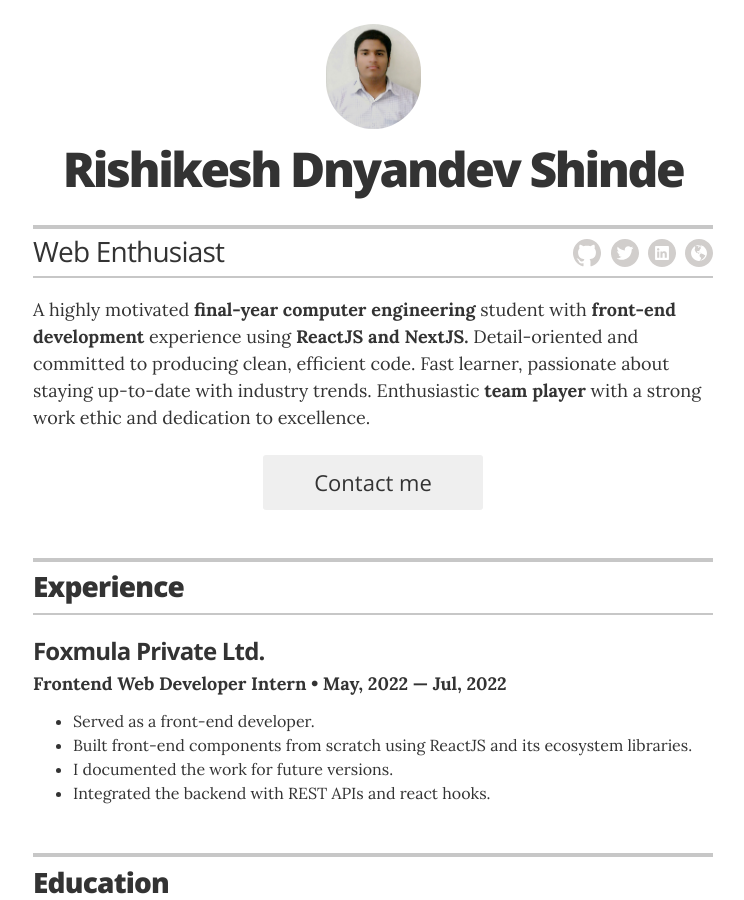
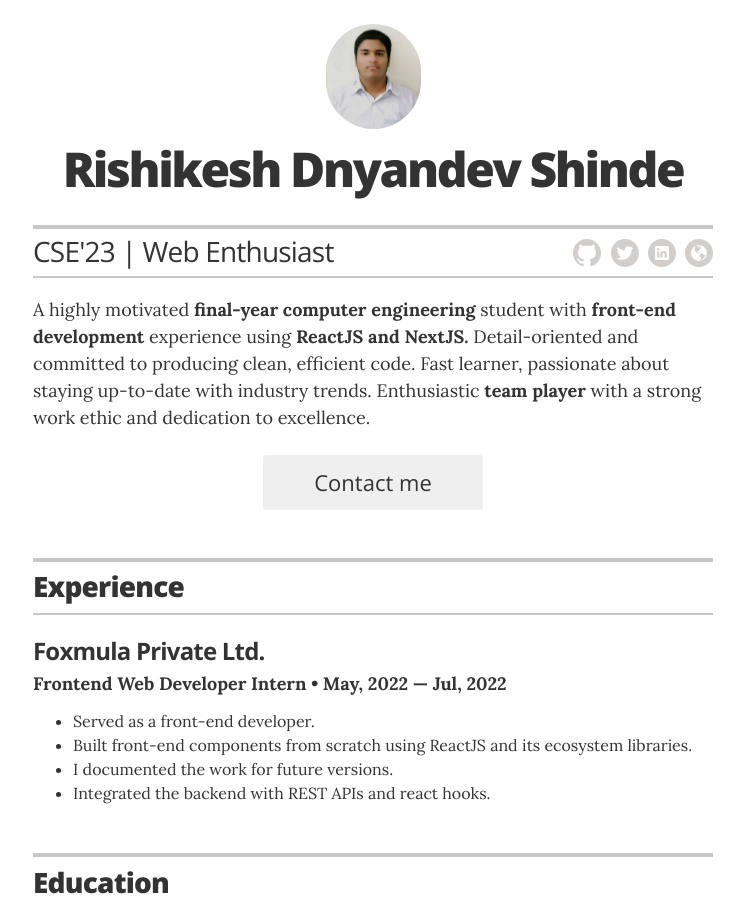
Before and after one commit to rdshinde/rdshinde.github.io, a Jekyll site: the page built from index.html, in a window 1280 px wide and 900 px high. Shown: the whole window, without its empty margins (267-1011 px from the left). Built offline with Jekyll 4.4.1, drawn with Linux system fonts in a browser that asks for light colours.

Commit message:
Update: Update _config.yml
Tagline Updated

```diff
--- a/_config.yml
+++ b/_config.yml
@@ -11,7 +11,7 @@ sass:
 # Resume settings
 resume_avatar:                  "true"
 resume_name:                    "Rishikesh Dnyandev Shinde"
-resume_title:                   "Web Enthusiast"
+resume_title:                   "CSE'23 | Web Enthusiast"
 
 # used for the contact button in _layouts/resume.html
 resume_contact_email:           "rdshinde2000@gmail.com"
```
